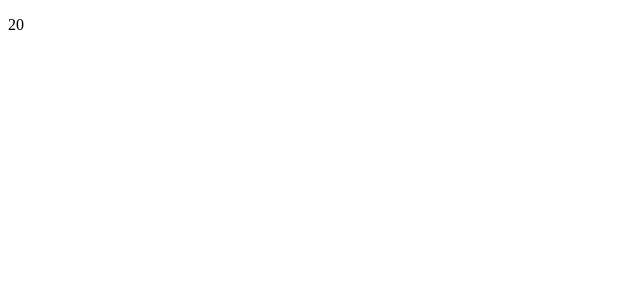
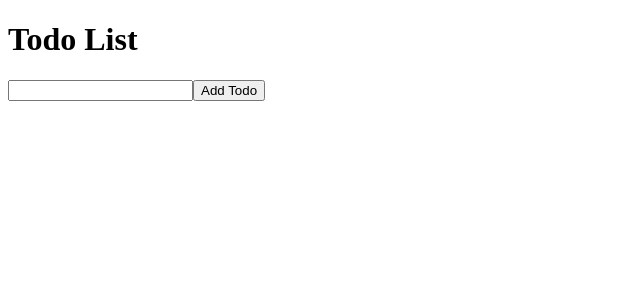
Before and after one commit to Stefantut/typescript-udemy-course, a React (Create React App) app: page / in a window 1280 px wide. Shown: the top 300 px of the page, without its empty margins (0-640 px from the left). Built offline with nearby package versions, Linux system fonts and the light colour scheme.

Commit message:
Created the form

```diff
--- a/src/App.tsx
+++ b/src/App.tsx
@@ -1,12 +1,13 @@
 import React from "react";
 
 function App(): JSX.Element {
-  const sum = (a: number, b: number): number => a + b;
   return (
     <div className="App">
-      <header className="App-header">
-        <p>{sum(2, 18)}</p>
-      </header>
+      <h1>Todo List</h1>
+      <form>
+        <input type="text" required />
+        <button type="submit">Add Todo</button>
+      </form>
     </div>
   );
 }
```
